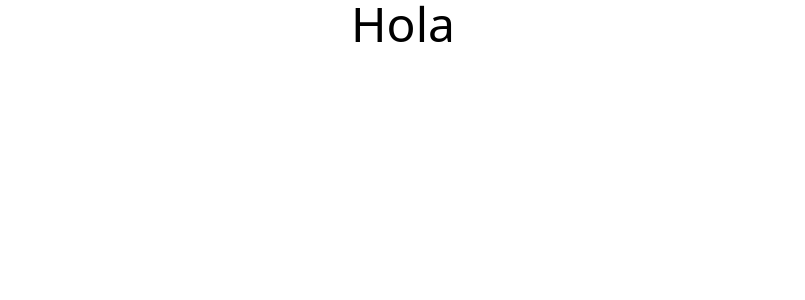
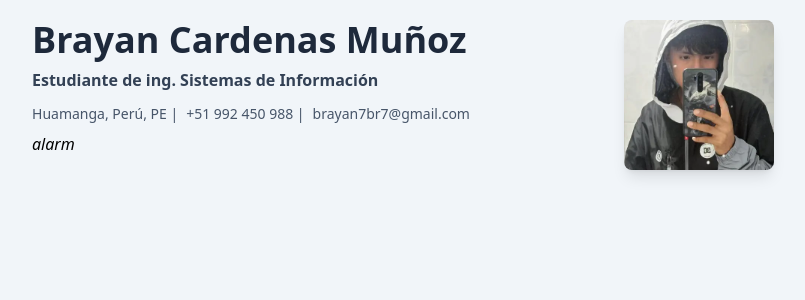
Before and after one commit to devbryan02/portafolio-dev, a Svelte app: page / in a window 1280 px wide. Shown: the top 300 px of the page, without its empty margins (237-1042 px from the left). Built offline with nearby package versions, Linux system fonts and the light colour scheme.

Commit message:
add componet Hero and

```diff
--- a/index.html
+++ b/index.html
@@ -5,7 +5,7 @@
     <meta name="viewport" content="width=device-width, initial-scale=1.0" />
     <title>Portafolio</title>
   </head>
-  <body>
+  <body class="bg-slate-100">
     <div id="app"></div>
     <script type="module" src="/src/main.js"></script>
   </body>
--- a/src/App.svelte
+++ b/src/App.svelte
@@ -1,7 +1,11 @@
-<script></script>
+<script>
+
+    import Hero from "./components/secctions/Hero.svelte";
+
+</script>
 
 <main>
-    <h1 class="text-center text-5xl">Hola</h1>
+
+    <Hero/>
+
 </main>
-
-<style></style>
--- /dev/null
+++ b/src/components/Layout.svelte
@@ -0,0 +1,10 @@
+<script>
+    export let title ;
+</script>
+
+<section class="w-[70%] mx-auto">
+    <header class="text-3xl">
+        <h2>{title}</h2>
+    </header>
+    <slot></slot>
+</section>
--- /dev/null
+++ b/src/components/secctions/Hero.svelte
@@ -0,0 +1,46 @@
+<script>
+
+    import Layout from "./../Layout.svelte";
+    import { basics } from "./../../models/cv.json";
+    const { label, name, lastName, location, phone, email, img } = basics;
+    const { city, countryCode, region } = location;
+
+</script>
+
+<Layout title="">
+    <div class="flex flex-col md:flex-row justify-around mt-5">
+        <div class="flex flex-col gap-2">
+            <h2 class="text-4xl font-sans font-bold text-slate-800">
+                {name}
+                {lastName}
+            </h2>
+            <p class="text-slate-700 font-bold ">{label}</p>
+            <div class="flex gap-2 mt-1">
+                <p class="text-sm text-slate-600">
+                    {city}, {region}, {countryCode} |
+                </p>
+                <p class="text-sm text-slate-600">{phone} |</p>
+                <a
+                    class="text-sm text-slate-600"
+                    target="_blank"
+                    title="Envia un mensaje a {email}"
+                    href="mailto:brayan7br7@gmail.com"
+                >
+                    {email}
+                </a>
+            </div>
+            <div>
+                <i class="bi alarm">alarm</i>
+            </div>
+        </div>
+        <div>
+            <img
+                src={img}
+                alt="Img Not found"
+                title="{name}Dev fachero detectado"
+                width="150px"
+                class="rounded-lg shadow-lg"
+            />
+        </div>
+    </div>
+</Layout>
```
Also changed, not shown: public/me.webp (added), src/components/icons/GitHub.svelte (added).
